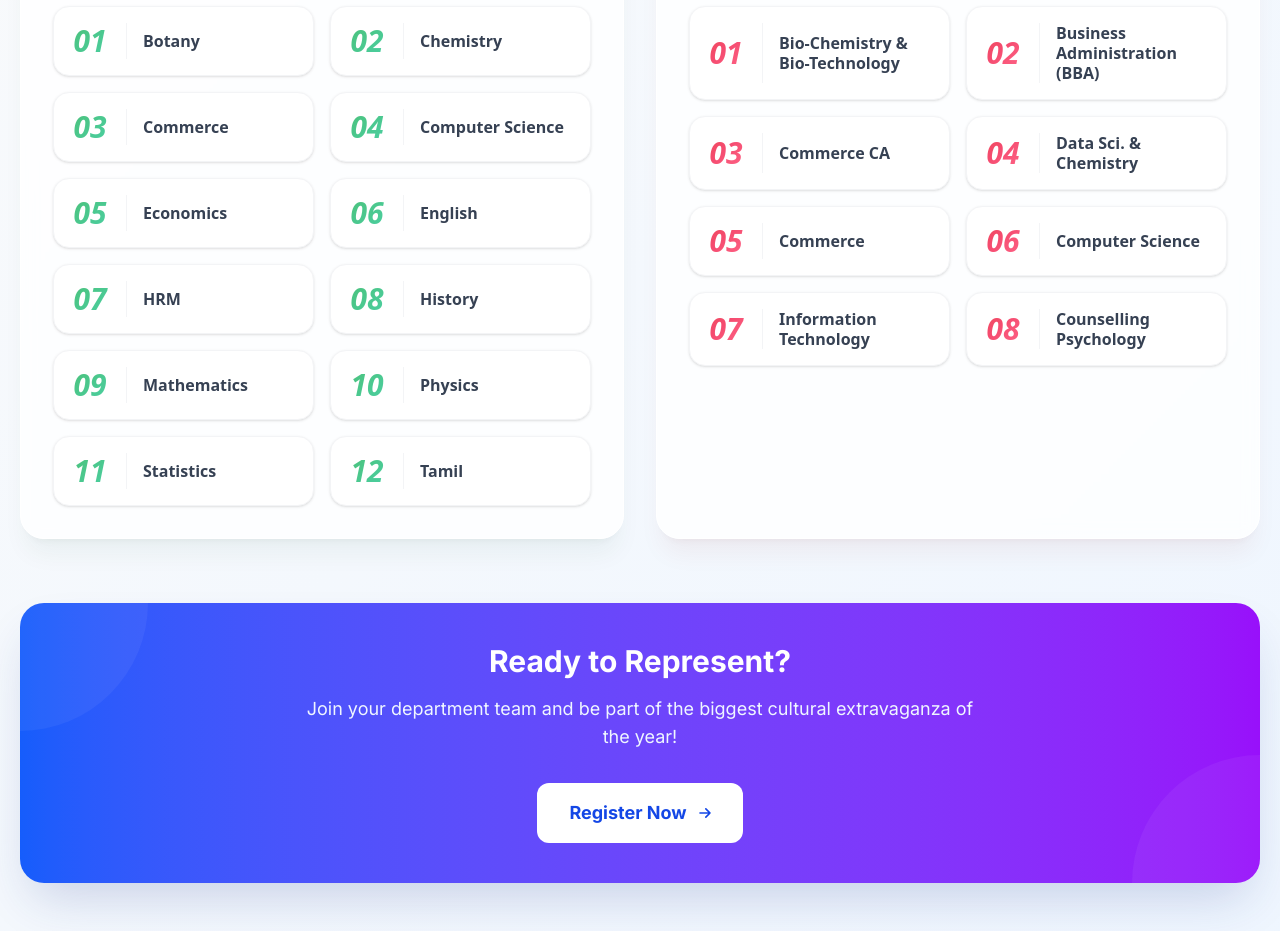
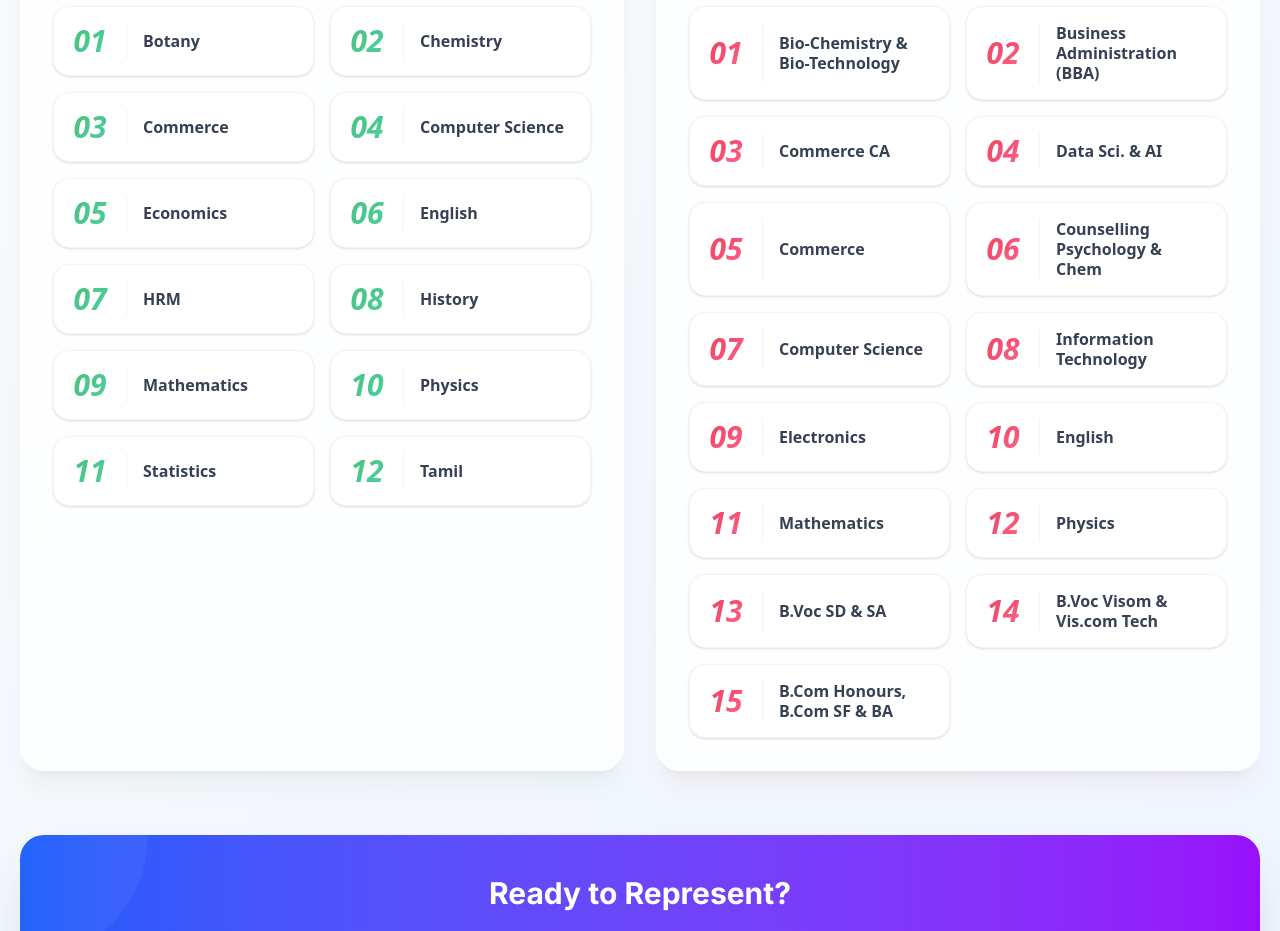
Before and after one commit to JWS-Technology/indep, a Next.js app: page /teams in a window 1280 px wide. Shown: the part 420-1351 px from the top of the page. Built offline with nearby package versions, Linux system fonts and the light colour scheme.

Commit message:
shift 2 list updated

```diff
--- a/data/teams.ts
+++ b/data/teams.ts
@@ -17,9 +17,16 @@ export const shiftTwo = [
   "Bio-Chemistry & Bio-Technology",
   "Business Administration (BBA)",
   "Commerce CA",
-  "Data Sci. & Chemistry",
+  "Data Sci. & AI",
   "Commerce",
+  "Counselling Psychology & Chem",
   "Computer Science",
   "Information Technology",
-  "Counselling Psychology",
+  "Electronics",
+  "English",
+  "Mathematics",
+  "Physics",
+  "B.Voc SD & SA",
+  "B.Voc Visom & Vis.com Tech",
+  "B.Com Honours, B.Com SF & BA",
 ];
```
